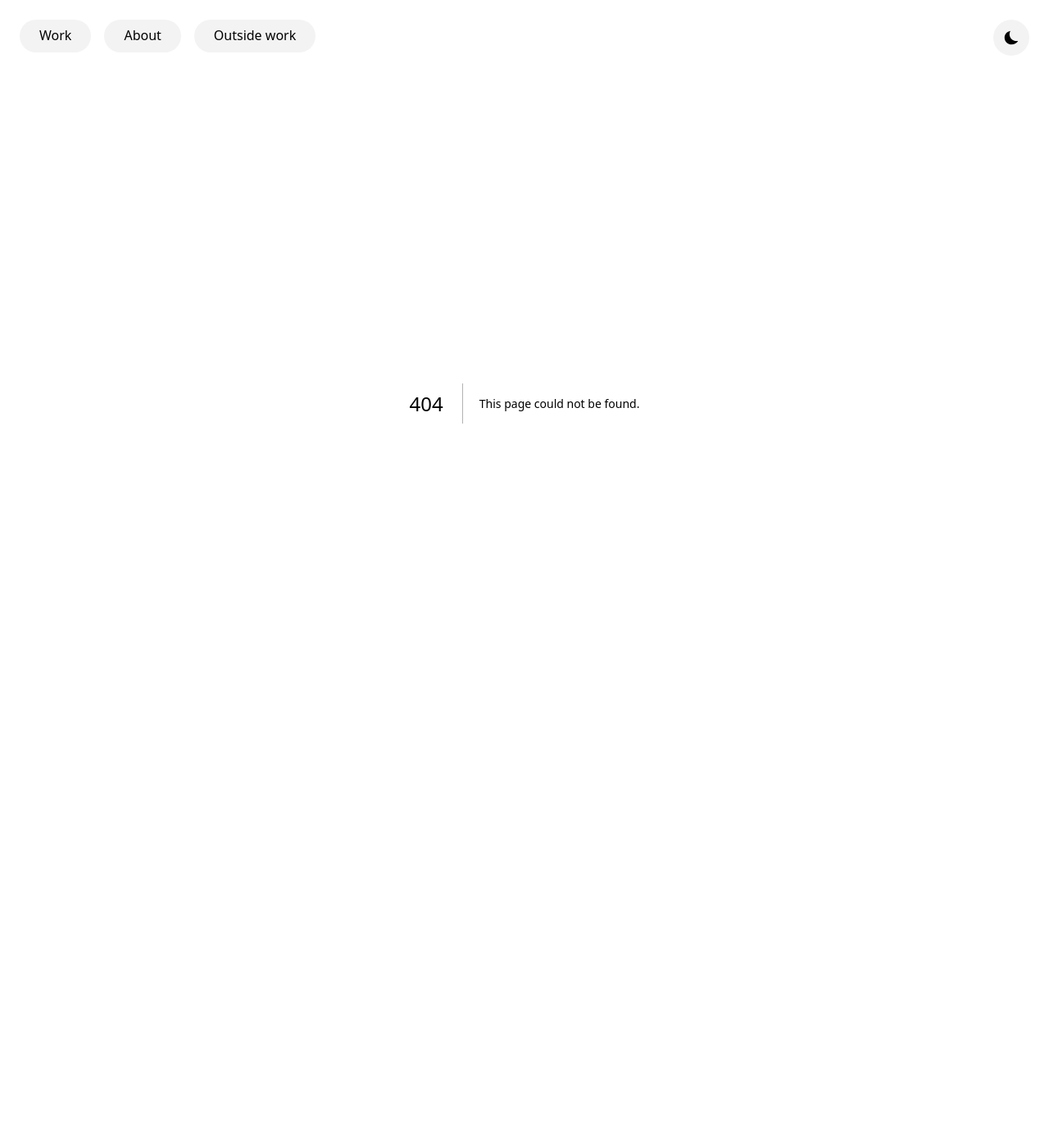
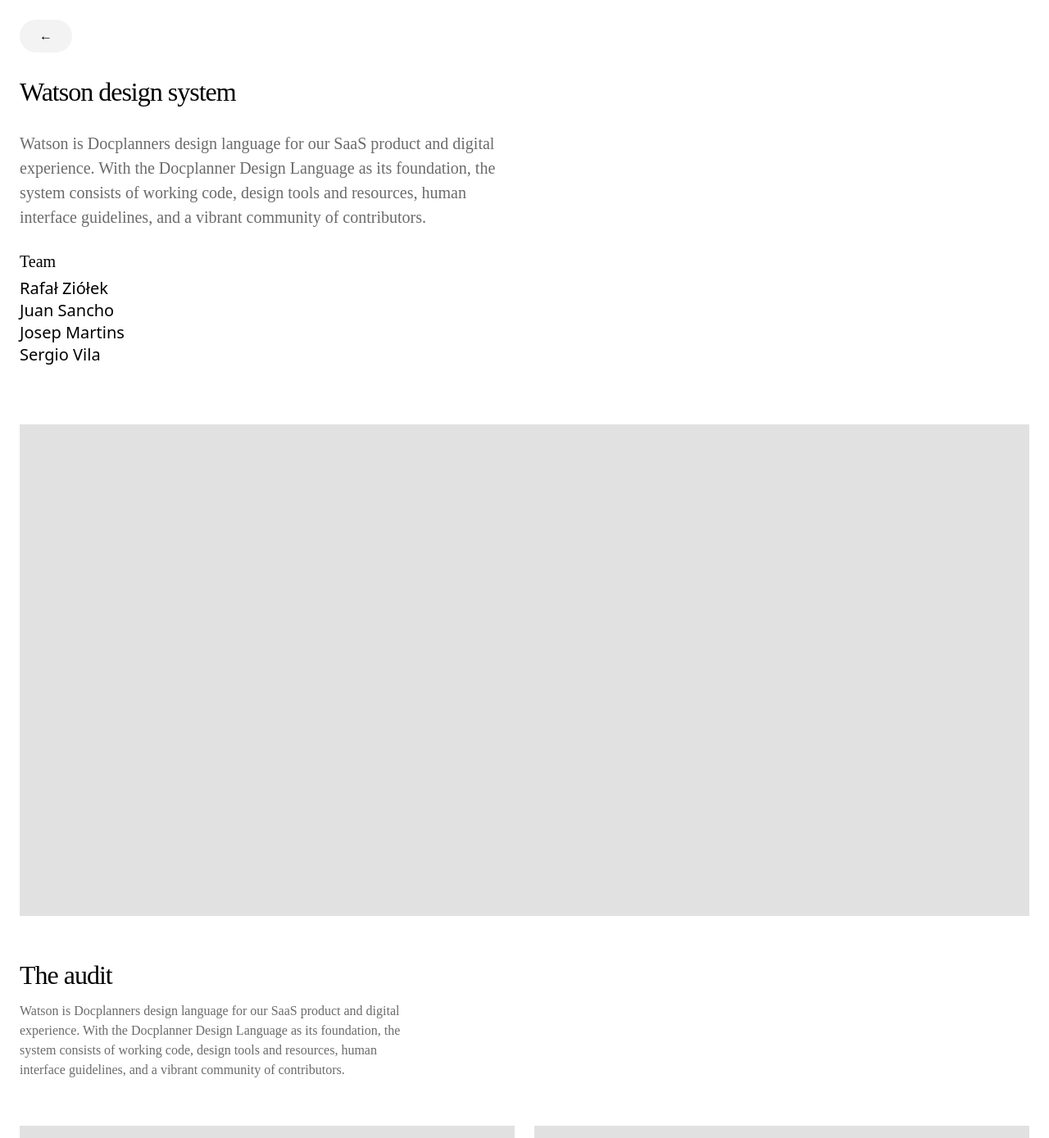
Before and after one commit to rafalziolek/portfolio, a Next.js app: page /projects/Watson in a window 1280 px wide. Before the commit this address had no page. Shown: the top 1389 px of the page at 82% size. Before the commit the page ends 892 px from the top, so only its background shows below. Built offline with nearby package versions, Linux system fonts and the light colour scheme; a web font is replaced by a local one.

Commit message:
Case study layout

```diff
--- /dev/null
+++ b/components/CaseStudyLayout.jsx
@@ -0,0 +1,17 @@
+import Link from "next/link";
+import Box from "./Box";
+import { Text } from "./Text";
+import BackButton from "./backButton";
+
+function CaseStudyLayout({ children }) {
+  return (
+    <Box css={{ margin: "$m" }}>
+      <Box as="header" css={{ marginBottom: "$m" }}>
+        <BackButton>←</BackButton>
+      </Box>
+      {children}
+    </Box>
+  );
+}
+
+export default CaseStudyLayout;
--- /dev/null
+++ b/components/backButton.jsx
@@ -0,0 +1,40 @@
+import { useRouter } from "next/router";
+import { styled } from "../stitches.confing";
+
+const Button = styled("button", {
+  $$Background: "$gray00",
+  $$Opacity: "0.8",
+  border: "none",
+  // boxShadow: "0 0 0 1px rgba(107,107,107,$$Opacity)",
+  fontSize: "$caption",
+  lineHeight: "$compact",
+  fontWeight: "$heading",
+  color: "rgba(0,0,0,1)",
+  padding: "11px $4 13px $4",
+  display: "block",
+  textDecoration: "none",
+  borderRadius: "$radius$pill",
+  background: "rgba(225,225,225,0.40)",
+  backdropFilter: "blur(35px)",
+  display: "flex",
+  gap: "$xs",
+  alignItems: "center",
+  "&:hover": {
+    color: "$black",
+    background: "white",
+    boxShadow: "0 0 0 1px black",
+    "&:before": {
+      color: "black",
+    },
+  },
+});
+
+export default function BackButton({ children }) {
+  const router = useRouter();
+
+  return (
+    <Button type="button" onClick={() => router.back()}>
+      {children}
+    </Button>
+  );
+}
--- a/pages/_app.js
+++ b/pages/_app.js
@@ -4,9 +4,11 @@ import { styled } from "../stitches.confing";
 
 export default function App({ Component, pageProps }) {
   globalStyles();
-  return (
-    <Layout>
-      <Component {...pageProps} />
-    </Layout>
-  );
+
+  const renderWithLayout =
+    Component.getLayout ||
+    function (page) {
+      return <Layout>{page}</Layout>;
+    };
+  return renderWithLayout(<Component {...pageProps} />);
 }
--- /dev/null
+++ b/pages/projects/Watson.jsx
@@ -0,0 +1,95 @@
+import CaseStudyLayout from "../../components/CaseStudyLayout";
+import { Text } from "../../components/Text";
+import Box from "../../components/Box";
+import Image from "next/image";
+import { ExperienceTable, TableItem } from "../../components/ExperienceTable";
+
+export default function Watson() {
+  return (
+    <>
+      <Box
+        as="section"
+        css={{ display: "flex", flexDirection: "column", gap: "$m" }}
+      >
+        <Text as="h1" type="paragraph">
+          Watson design system
+        </Text>
+        <Text type="body" css={{ maxWidth: "60ch", color: "$gray600" }}>
+          Watson is Docplanners design language for our SaaS product and digital
+          experience. With the Docplanner Design Language as its foundation, the
+          system consists of working code, design tools and resources, human
+          interface guidelines, and a vibrant community of contributors.
+        </Text>
+        <Box css={{ display: "flex", flexDirection: "column", gap: "$1" }}>
+          <Text as="h2" type="body" emphasis>
+            Team
+          </Text>
+          <ul
+            style={{
+              listStyle: "none",
+              fontSize: "var(--fontSizes-body)",
+              color: "var(--colors-gray600",
+            }}
+          >
+            <li>Rafał Ziółek</li>
+            <li>Juan Sancho</li>
+            <li>Josep Martins</li>
+            <li>Sergio Vila</li>
+          </ul>
+        </Box>
+
+        <Box
+          css={{
+            width: "100%",
+            height: "600px",
+            background: "$gray200",
+            gap: "$xs",
+            marginTop: "$l",
+          }}
+        ></Box>
+      </Box>
+      <Box
+        as="section"
+        css={{
+          display: "flex",
+          flexDirection: "column",
+          gap: "$xs",
+          marginTop: "$l",
+        }}
+      >
+        <Text as="h1" type="paragraph">
+          The audit
+        </Text>
+        <Text type="caption" css={{ maxWidth: "60ch", color: "$gray600" }}>
+          Watson is Docplanners design language for our SaaS product and digital
+          experience. With the Docplanner Design Language as its foundation, the
+          system consists of working code, design tools and resources, human
+          interface guidelines, and a vibrant community of contributors.
+        </Text>
+
+        <Box css={{ display: "flex", gap: "$m" }}>
+          <Box
+            css={{
+              width: "50%",
+              height: "600px",
+              background: "$gray200",
+              gap: "$xs",
+              marginTop: "$l",
+            }}
+          ></Box>
+          <Box
+            css={{
+              width: "50%",
+              height: "600px",
+              background: "$gray200",
+              gap: "$xs",
+              marginTop: "$l",
+            }}
+          ></Box>
+        </Box>
+      </Box>
+    </>
+  );
+}
+
+Watson.getLayout = (page) => <CaseStudyLayout>{page}</CaseStudyLayout>;
--- a/stitches.confing.js
+++ b/stitches.confing.js
@@ -84,7 +84,7 @@ export const { styled, getCssText, globalCss } = createStitches({
       6: "40px",
 
       // Semantic tokens
-      s: "$2",
+      s: "$1",
       mInner: "$3",
       m: "$4",
       l: "$5",
```
Also changed, not shown: components/ProjectThumbnail.jsx (+15 -9 lines), pages/index.jsx (+7 -7 lines).
